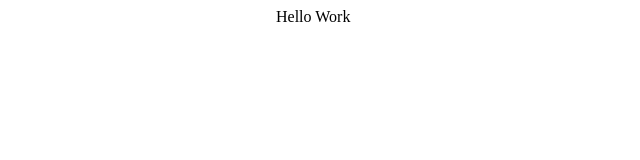
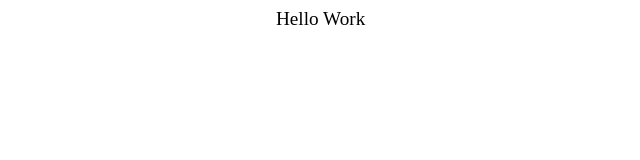
Before and after one commit to AnNguyen20062004/netlify-app, a plain HTML site: page index.html in a window 1280 px wide. Shown: the full height of the page, 214-854 px from the left. Drawn offline with Linux system fonts and the light colour scheme.

Commit message:
Update index.html

```diff
--- a/index.html
+++ b/index.html
@@ -8,7 +8,7 @@
 <body>
     <form>
         <div style="width: 300px; margin-left: auto; margin-right: auto;">
-             Hello Work
+             <big>Hello Work </big>
        </div>
     </form>
 </body>
```
